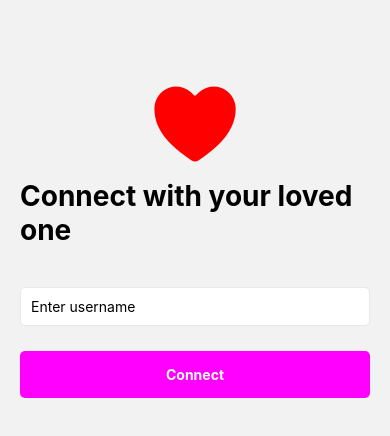
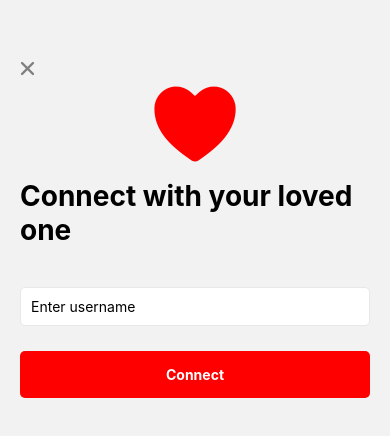
Before and after one commit to DanielGar12/lover, a React Native app: screen /ConnectScreen in a window 390 px wide. Shown: the top 436 px of the page. Built offline with nearby package versions, Linux system fonts and the light colour scheme.

Commit message:
finally back

```diff
--- a/src/components/CustomButton/CustomButton.js
+++ b/src/components/CustomButton/CustomButton.js
@@ -18,7 +18,7 @@ const styles = StyleSheet.create({
         width: '100%',
         alignItems: 'center',
         padding: 15,
-        backgroundColor: 'magenta',
+        backgroundColor: 'red',
         marginVertical: 20,
         borderRadius: 5
     },
--- a/src/screens/ConnectScreen/ConnectScreen.js
+++ b/src/screens/ConnectScreen/ConnectScreen.js
@@ -7,6 +7,7 @@ import CustomButton from '../../components/CustomButton'
 import AsyncStorage from '@react-native-async-storage/async-storage'
 import axios from 'axios'
 import { useNavigation } from '@react-navigation/native'
+
 const ConnectScreen = () => {
 
     const {control, handleSubmit, formState: {errors}} = useForm()
@@ -18,11 +19,16 @@ const ConnectScreen = () => {
 
         try {
             const user = await AsyncStorage.getItem('User'); // Retrieve the stored user data
+            if(!user){
+                Alert.alert('Error', 'The user was not found?');
+                return;
+            }
+
             const parsedUser = JSON.parse(user); // Parse the stored JSON string to get the user object
 
             setLoading(true);
 
-            const response = await axios.post('http://10.125.153.173:3000/invite/send', {
+            const response = await axios.post('http://10.0.2.2:3000/invite/send', {
                 senderUsername: parsedUser.username,  // Use stored sender's username
                 receiverUsername: connection, // Username entered in the input field
             });
@@ -36,8 +42,14 @@ const ConnectScreen = () => {
                 Alert.alert('Error','Failed to send invite. Please try again.');
             }
         } catch (error) {
+            if (error.response && error.response.status === 404){
+                Alert.alert("Error", 'The username does not exist');
+
+            }
+            else{
             console.error('Connection error:', error);
             Alert.alert('Error', 'An error occurred. Please try again later.');
+            }
         }
         finally{
             setLoading(false)
@@ -45,6 +57,7 @@ const ConnectScreen = () => {
     };
 
     return (
+
     <View style={styles.container}>
         <Ionicons name={'heart'} size={100} color={'red'}/>
       <Text style={styles.title}>Connect with your loved one</Text>
@@ -65,6 +78,7 @@ const ConnectScreen = () => {
                     <CustomButton text={'Connect'} onPress={handleSubmit(onConnectPress)} />
                 )}
       </View>
+               <Ionicons color={'gray'}name={"close"} size={25} onPress={() => navigation.navigate("BottomNavBar")}  style={{ position: 'absolute', top: 5, left: 15 }} />
     </View>
   )
 }
@@ -82,7 +96,8 @@ const styles = StyleSheet.create({
     },
     title: {
         fontSize: 28,
-        fontWeight: 'bold'
+        fontWeight: 'bold',
+        alignItems: 'center'
     },
 
     components: {
--- a/src/screens/InvitationScreen/InvitationScreen.js
+++ b/src/screens/InvitationScreen/InvitationScreen.js
@@ -21,7 +21,7 @@ const InvitationScreen = () => {
             const parsedUser = JSON.parse(user);
 
 
-            const response = await axios.get(`http://10.125.153.173:3000/invitations/${parsedUser.username}?status=pending`);
+            const response = await axios.get(`http://10.0.2.2:3000/invitations/${parsedUser.username}?status=pending`);
 
             if (response.status === 200) {
                 setInvitations(response.data.invitations);
@@ -133,7 +133,7 @@ const styles = StyleSheet.create({
     topBox: {
         borderBottomWidth: 1,
     borderColor: 'gray',
-    height: 50,
+    height: 60,
     flexDirection: 'row',
     alignItems: 'center',
     backgroundColor: 'white',
--- a/src/screens/LoginScreen/LoginScreen.js
+++ b/src/screens/LoginScreen/LoginScreen.js
@@ -16,7 +16,7 @@ const LoginScreen = () => {
 
   const onLoginPress = async(data) => {
         try{
-          const res = await axios.post('http://10.125.153.173:3000/login', {
+          const res = await axios.post('http://10.0.2.2:3000/login', {
             username: data.username,
             password: data.password
           })
--- a/src/screens/RegisterScreen/RegisterScreen.js
+++ b/src/screens/RegisterScreen/RegisterScreen.js
@@ -15,7 +15,7 @@ const RegisterScreen = () => {
 
     const onRegisterPress = async (data) => {
           try{
-            const res = await axios.post('http://10.125.153.173:3000/users', {
+            const res = await axios.post('http://10.0.2.2:3000/users', {
                 firstName: data.firstName,
                 lastName: data.lastName,
                 username: data.username,
```
